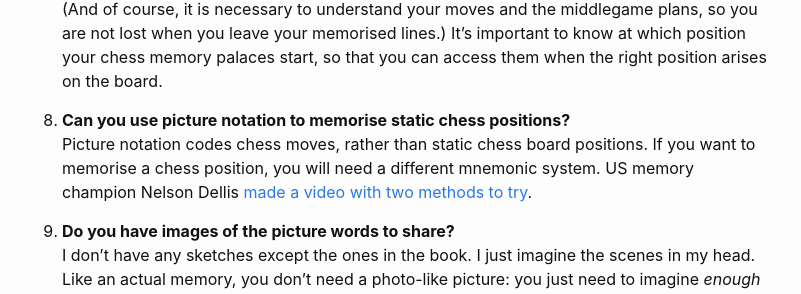
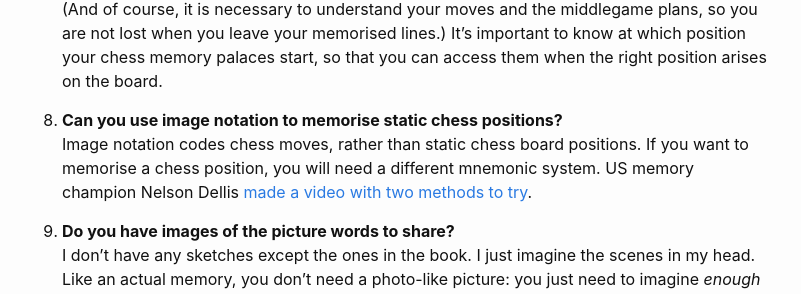
Before and after one commit to liontailedmacaque/liontailedmacaque.github.io, a Jekyll site: the page built from chessmemorypalace/faq.md, in a window 1280 px wide and 900 px high, scrolled down 1947 px. Shown: the part 150-444 px from the top of the window, without its empty margins (238-1039 px from the left). Built offline with Jekyll 4.4.1, drawn with Linux system fonts in a browser that asks for light colours; some of the changed text lies outside the part shown.

Commit message:
Update faq.md

```diff
--- a/chessmemorypalace/faq.md
+++ b/chessmemorypalace/faq.md
@@ -16,7 +16,7 @@
 
     Surprisingly, there weren't any good published systems for chess mnemonics, so I set about making my own. The first system I made was relatively complex (using vowel sounds and a convoluted piece-priority system), but as I built more chess memory palaces over the next few years -- and particularly as I started explaining it in draft articles that eventually became the book -- I found ways to simplify, until I felt the system was worth sharing.
 
-2. **Why did you design Picture Notation the way you did, rather than using PAO / picture transformations / word length / other mnemonic codes?**\
+2. **Why did you design Image Notation the way you did, rather than using PAO / picture transformations / word length / other mnemonic codes?**\
     There is a lot to say about this, so I have written a [blog post on the design of mnemonic systems](/theoryofmnemonics).
 
 3. **Is there an online forum to discuss The Chess Memory Palace?**\
@@ -36,8 +36,8 @@
 7. **Should you combine mnemonics with conventional memory?**\
     Most likely it is best to combine mnemonics with conventional chess memory -- perhaps by memorising longer/rarer/sharper lines with mnemonics, and other lines with conventional memory. I am not sure of the exact best ratio; this will be discovered through experience. (And of course, it is necessary to understand your moves and the middlegame plans, so you are not lost when you leave your memorised lines.) It’s important to know at which position your chess memory palaces start, so that you can access them when the right position arises on the board.
 
-8. **Can you use picture notation to memorise static chess positions?**\
-    Picture notation codes chess moves, rather than static chess board positions. If you want to memorise a chess position, you will need a different mnemonic system. US memory champion Nelson Dellis [made a video with two methods to try](https://youtu.be/eN8VM3EBCsA).
+8. **Can you use image notation to memorise static chess positions?**\
+    Image notation codes chess moves, rather than static chess board positions. If you want to memorise a chess position, you will need a different mnemonic system. US memory champion Nelson Dellis [made a video with two methods to try](https://youtu.be/eN8VM3EBCsA).
 
 9. **Do you have images of the picture words to share?**\
     I don't have any sketches except the ones in the book. I just imagine the scenes in my head. Like an actual memory, you don't need a photo-like picture: you just need to imagine *enough* to make the scenes memorable. If you like, you could use one of the new AI image generator tools for inspiration.
```
